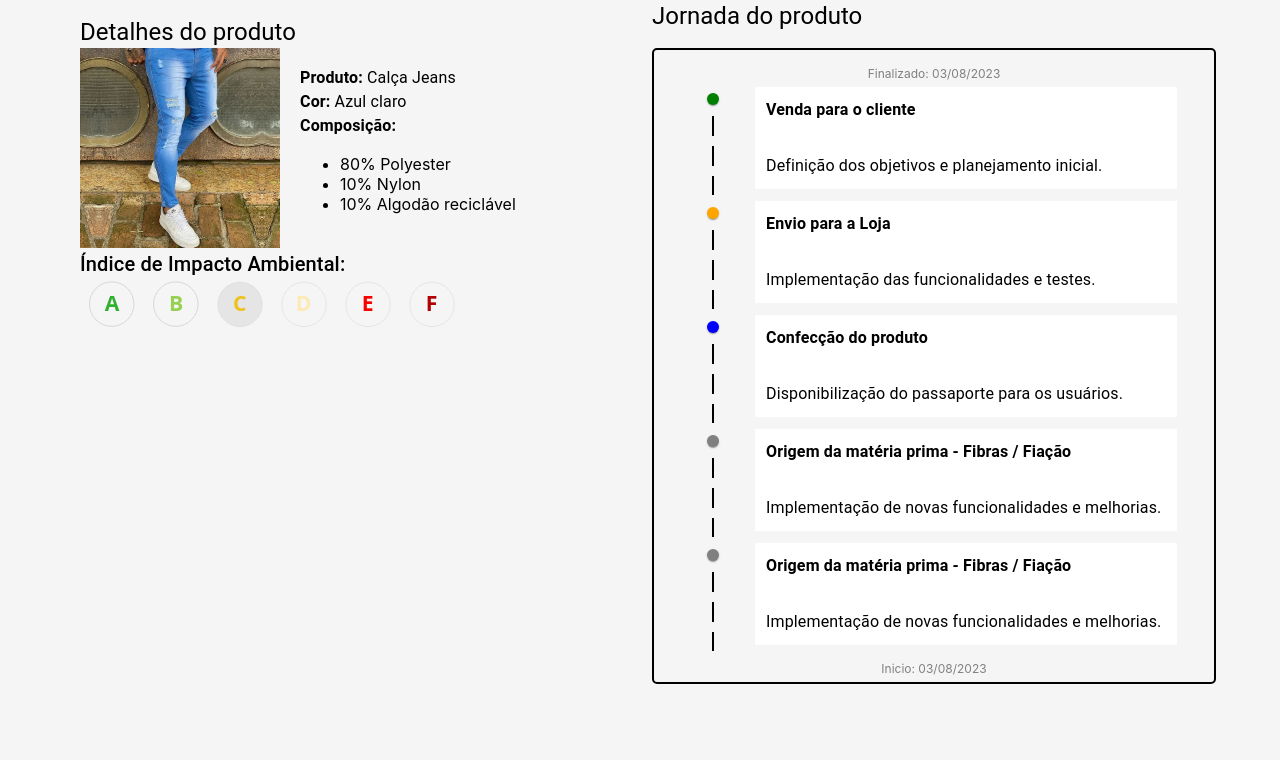
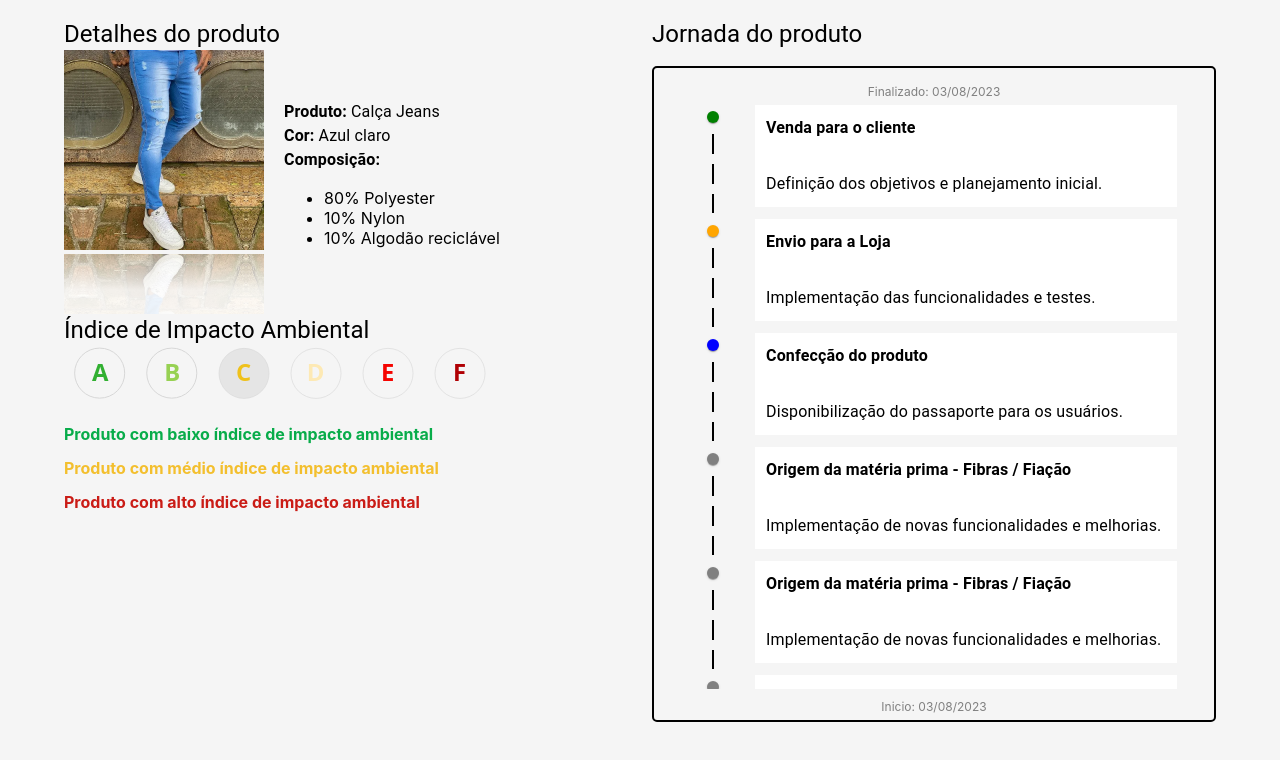
Before and after one commit to ElderGr/blockchain-textile-frontend, a React (Create React App) app: page / in a window 1280 px wide. Shown: the top 760 px of the page. Built offline with nearby package versions, Linux system fonts and the light colour scheme.

Commit message:
style: improve style

```diff
--- a/src/components/Passport.js
+++ b/src/components/Passport.js
@@ -11,17 +11,33 @@ import rankE from '../ranks/E.svg';
 import rankF from '../ranks/F.svg';
 import TimelineComponent from './Timeline';
 import { Card } from '@mui/material';
+import { useState } from 'react';
 
 const useStyles = makeStyles({
   root: {
     maxWidth: 1200,
     margin: '0 auto',
   },
-  container: {
+  containerDetails: {
+    paddingTop: "30px !important"
+  },
+  containerTimeline: {
+    paddingTop: "30px !important"
   },
   paper: {
     background: '#f5f5f5',
     padding: 16,
+  },
+  productImageInverted: {
+    transform: "rotateY(180deg) rotate(180deg)",
+    height: "60px",
+    width: "200px",
+    background: `linear-gradient(to bottom, rgba(255,255,255,0.9) 40%,
+              rgba(255,255,255,0.5)), url(${produtoImage})`,
+    backgroundSize: "cover",
+        backgroundPositionY: "bottom"
+
+
   },
   productDetailsContainer: {
     display: 'flex',
@@ -30,6 +46,14 @@ const useStyles = makeStyles({
   },
   productDetails: {
     marginLeft: '20px',
+  },
+  ranks: {
+    marginBottom: "20px",
+  },
+  index: {
+    display: "block",
+    fontWeight: "bold",
+    marginBottom: "14px"
   }
 
 });
@@ -37,18 +61,21 @@ const useStyles = makeStyles({
 const Passport = ({ productName, productColor, composition, environmentalImpact }) => {
   const classes = useStyles();
 
-  // Cálculo do índice de impacto ambiental (exemplo)
-  const indiceImpactoAmbiental = 0.5;
+  const [product, setProduct] = useState({});
+  const [productTimeline, setProductTimeline] = useState([]);
+
 
   return (
     <div className={classes.root}>
       <Grid container spacing={3}>
-        <Grid item xs={12} sm={6}>
-          <div className={classes.paper}>
+        <Grid item xs={12} sm={6} className={classes.containerDetails}>
             <Typography variant="h5">Detalhes do produto</Typography>
             <div className={classes.productDetailsContainer}>
-            <img src={produtoImage} alt="Imagem do produto" style={{ maxWidth: '200px' }} />
-            <div className={classes.productDetails}>
+              <div>
+                <img src={produtoImage} alt="Imagem do produto" style={{ maxWidth: '200px' }} />
+                <div className={classes.productImageInverted} alt="Imagem do produto" style={{ maxWidth: '200px' }} />
+              </div>
+              <div className={classes.productDetails}>
 
             <Typography><b>Produto:</b> Calça Jeans</Typography>
             <Typography><b>Cor:</b> Azul claro</Typography>
@@ -60,16 +87,21 @@ const Passport = ({ productName, productColor, composition, environmentalImpact
             </ul>
             </div>
             </div>
-            <Typography variant="h6">Índice de Impacto Ambiental: </Typography>
-            <img style={{width: "64px"}} src={rankA}/>
-            <img style={{width: "64px"}} src={rankB}/>
-            <img style={{width: "64px"}} src={rankC}/>
-            <img style={{width: "64px"}} src={rankD}/>
-            <img style={{width: "64px"}} src={rankE}/>
-            <img style={{width: "64px"}} src={rankF}/>
-          </div>
+            <Typography variant="h5">Índice de Impacto Ambiental</Typography>
+            <div className={classes.ranks}>
+              <img style={{width: "72px"}} src={rankA}/>
+              <img style={{width: "72px"}} src={rankB}/>
+              <img style={{width: "72px"}} src={rankC}/>
+              <img style={{width: "72px"}} src={rankD}/>
+              <img style={{width: "72px"}} src={rankE}/>
+              <img style={{width: "72px"}} src={rankF}/>
+            </div>
+
+            <span style={{color: "#08ac4a"}} className={classes.index}>Produto com baixo índice de impacto ambiental</span>
+            <span style={{color: "#f3bf2e"}} className={classes.index}>Produto com médio índice de impacto ambiental</span>
+            <span style={{color: "#ca1c16"}} className={classes.index}>Produto com alto índice de impacto ambiental</span>
         </Grid>
-        <Grid item xs={12} sm={6}>
+        <Grid item xs={12} sm={6}  className={classes.containerTimeline}>
           <Typography variant="h5">Jornada do produto</Typography>
           {/* <Paper className={classes.paper}>
             <ul>
--- a/src/components/Timeline.js
+++ b/src/components/Timeline.js
@@ -24,7 +24,12 @@ const useStyles = makeStyles({
         justifyContent: 'center',
         alignItems: 'center',
         border: "2px solid",
+        height: "80vh",
 
+      },
+      timelineContainer: {
+        height: "100%",
+        overflow: "auto"
       },
     timelineContent: {
         width: '50vw',
@@ -102,6 +107,27 @@ const TimelineComponent = () => {
         description: 'Implementação de novas funcionalidades e melhorias.',
         color: colorDotItem
 
+      },
+      {
+        // time: '2024-03-31',
+        title: 'Origem da matéria prima - Fibras / Fiação',
+        description: 'Implementação de novas funcionalidades e melhorias.',
+        color: colorDotItem
+
+      },
+      {
+        // time: '2024-03-31',
+        title: 'Origem da matéria prima - Fibras / Fiação',
+        description: 'Implementação de novas funcionalidades e melhorias.',
+        color: colorDotItem
+
+      },
+      {
+        // time: '2024-03-31',
+        title: 'Origem da matéria prima - Fibras / Fiação',
+        description: 'Implementação de novas funcionalidades e melhorias.',
+        color: colorDotItem
+
       }
     ];
 
@@ -115,7 +141,7 @@ const TimelineComponent = () => {
     return (
         <Timeline className={classes.timeline}>
         <span className={classes.date}>Finalizado: 03/08/2023</span>
-
+        <div className={classes.timelineContainer}>
         {data.map((item, index) => (
           <TimelineItem key={index} className={classes.timelineItem}>
             <TimelineSeparator>
@@ -131,6 +157,7 @@ const TimelineComponent = () => {
 
           </TimelineItem>
         ))}
+        </div>
         <span className={classes.date}>Inicio: 03/08/2023</span>
       </Timeline>
     );
```
